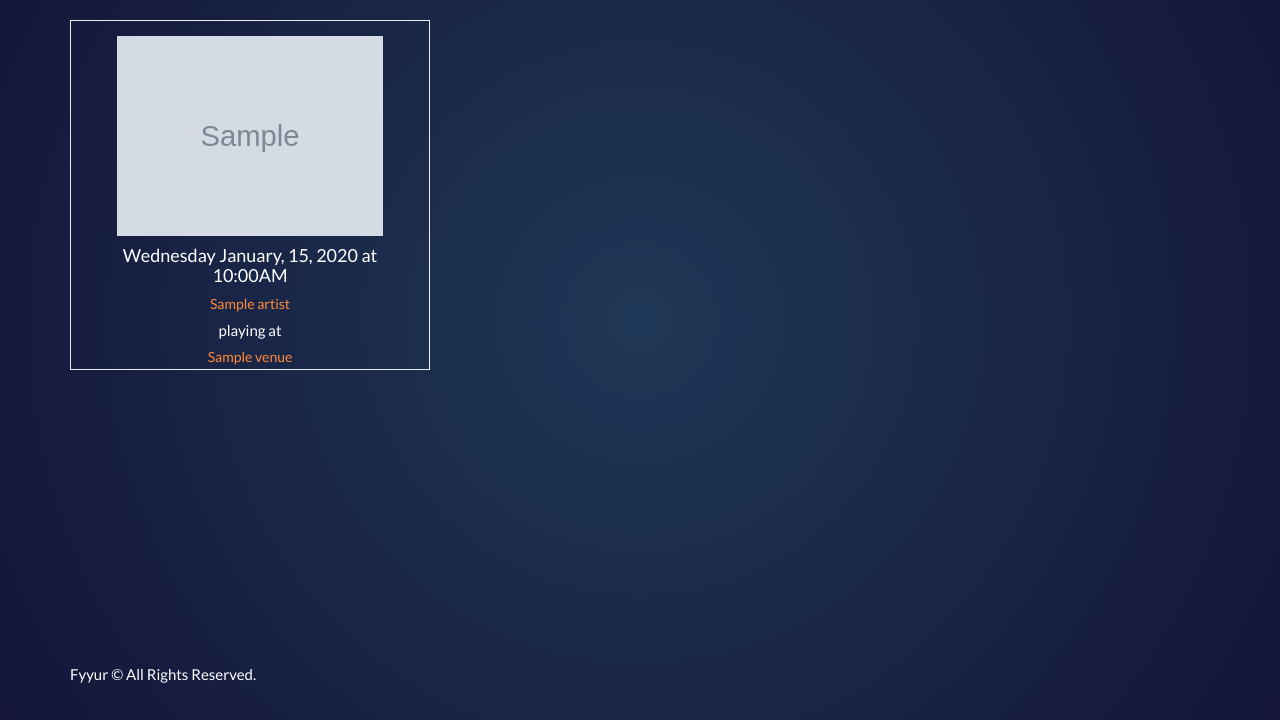
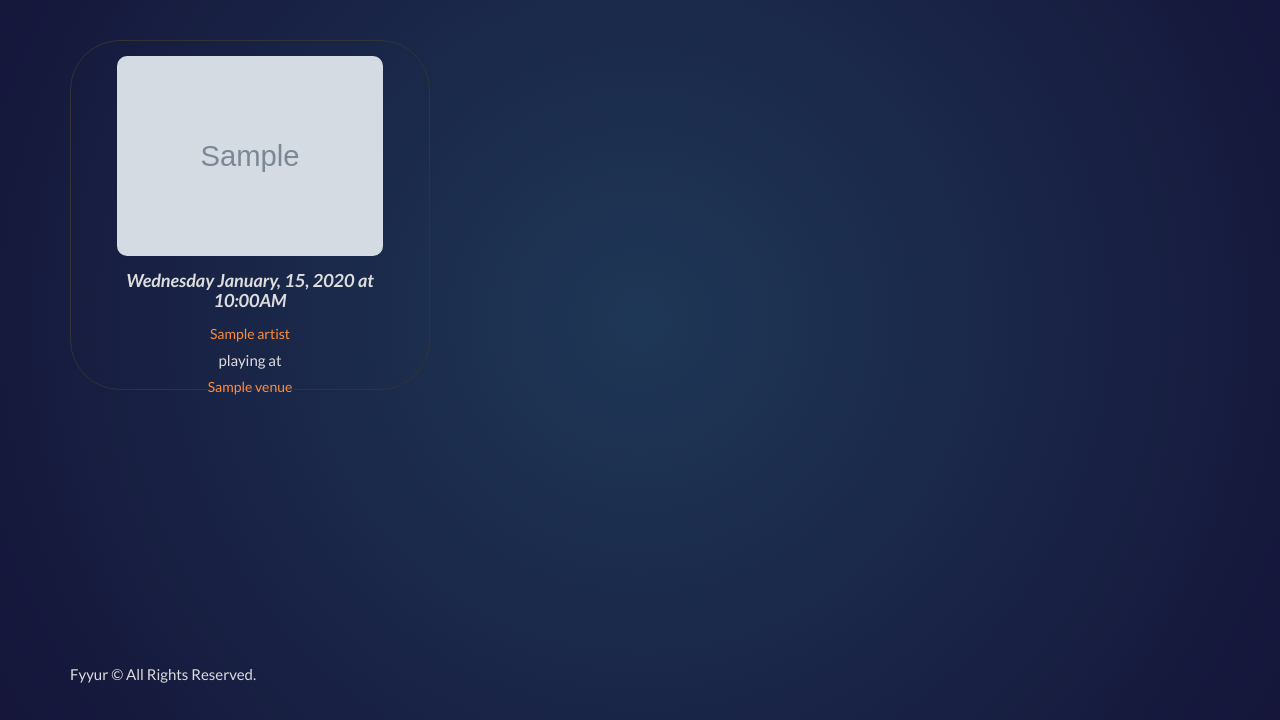
Before and after one commit to ahmedbaligh/fyyur, a Flask app: page /shows in a window 1280 px wide. Shown: the part 80-800 px from the top of the page. Run offline with Flask 2, Linux system fonts and the light colour scheme; tables that the repository leaves empty hold one stand-in row (values such as "Sample post"); grey boxes marked "Sample" are stand-in pictures; parts of the project's set-up code (start-up, migrations or seed data) failed here and were passed over; some libraries are stand-ins or nearby versions.

Commit message:
feat: Improve UI of shows page

```diff
--- /dev/null
+++ b/static/css/shows.css
@@ -0,0 +1,50 @@
+.shows {
+  margin: 20px -15px 30px;
+}
+
+.tile-show {
+  transition: all 0.4s ease-out;
+  border-radius: 50px;
+  border-color: #333;
+}
+
+.tile-show:hover {
+  transition: all 0.4s ease-in;
+  border-color: #ff8c3a;
+}
+
+.tile-show img {
+  transition: all 0.4s ease-out;
+  margin-bottom: 5px;
+  border-radius: 10px;
+}
+
+.tile-show:hover img {
+  transition: all 0.3s ease-in;
+  transform: scale(1.05);
+  border-radius: 30px;
+}
+
+.tile-show h4 {
+  color: #ddd;
+  font-style: italic;
+}
+
+.tile-show h5 {
+  width: max-content;
+  padding: 5px 15px;
+  margin: 5px auto;
+}
+
+.tile-show h5 a:hover {
+  transition: all 0.3s ease-in;
+  text-decoration: none;
+  background: -webkit-linear-gradient(0deg, #ff8c3a, #ddd);
+  -webkit-background-clip: text;
+  background-clip: text;
+  -webkit-text-fill-color: transparent;
+}
+
+p {
+  color: #ddd;
+}
--- a/templates/pages/shows.html
+++ b/templates/pages/shows.html
@@ -1,13 +1,17 @@
 {% extends 'layouts/main.html' %}
 {% block title %}Fyyur | Shows{% endblock %}
+{% block styles %}shows{% endblock %}
+
 {% block content %}
 <div class="row shows">
   {%for show in shows %}
-    <div class="col-sm-4">
+  <div class="col-sm-6 col-md-6 col-lg-4">
     <div class="tile tile-show">
       <img src="{{ show.artist_image_link }}" alt="Artist Image" />
       <h4>{{ show.start_time|datetime('full') }}</h4>
-            <h5><a href="/artists/{{ show.artist_id }}">{{ show.artist_name }}</a></h5>
+      <h5>
+        <a href="/artists/{{ show.artist_id }}">{{ show.artist_name }}</a>
+      </h5>
       <p>playing at</p>
       <h5><a href="/venues/{{ show.venue_id }}">{{ show.venue_name }}</a></h5>
     </div>
```
Lines whose indentation alone changed are shown as unchanged.
